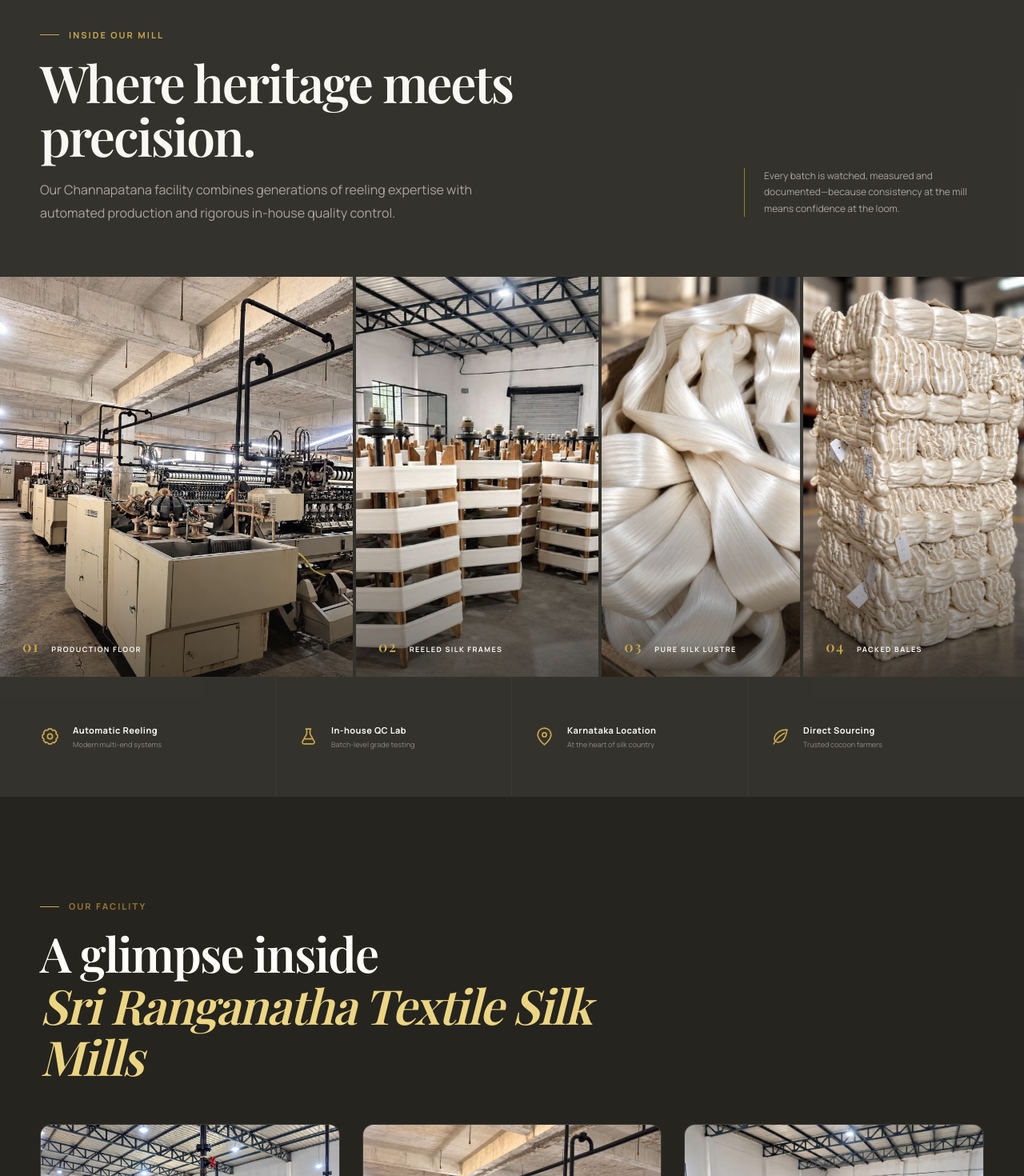
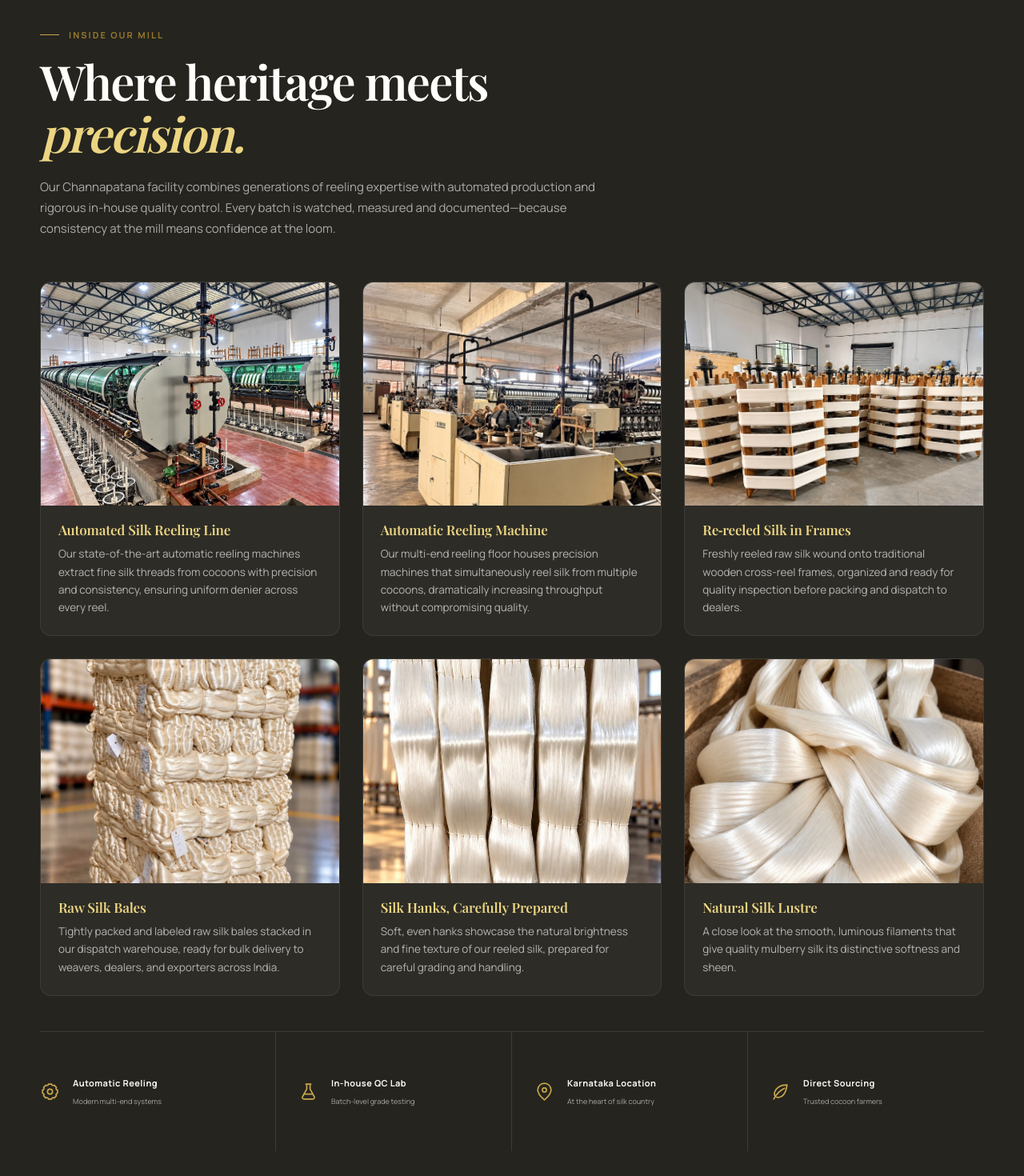
Before and after one commit to ayushgowdamj/SRTSM, a React (Vite) app: page / in a window 1280 px wide. Shown: the part 7000-8470 px from the top of the page at 80% size. Built offline with nearby package versions, Linux system fonts and the light colour scheme; a web font is replaced by a local one.

Commit message:
feat: integrate silk photos into mill gallery

```diff
--- a/src/App.tsx
+++ b/src/App.tsx
@@ -427,29 +427,12 @@
           <span className="mill-arrival__word">SRTSM</span>
         </section>
 
-        <section id="factory" className="factory section">
-          <div className="container factory__heading">
-            <SectionTitle eyebrow="Inside our mill" title="Where heritage meets precision." intro="Our Channapatana facility combines generations of reeling expertise with automated production and rigorous in-house quality control." />
-            <p className="factory__aside">Every batch is watched, measured and documented—because consistency at the mill means confidence at the loom.</p>
-          </div>
-          <div className="factory__gallery">
-            <figure className="factory__main"><img src={photos.productionFloor} alt="SRTSM silk production floor with reeling and winding machinery" loading="lazy" /><figcaption><span>01</span> Production floor</figcaption></figure>
-            <figure><img src={photos.finishedSilkReels} alt="Traditional wooden reeling charkhas with precision wound raw silk" loading="lazy" /><figcaption><span>02</span> Reeled silk frames</figcaption></figure>
-            <figure><img src={photos.rawSilkLustre} alt="Lustrous pure mulberry raw silk skein bundle with natural sheen" loading="lazy" /><figcaption><span>03</span> Pure silk lustre</figcaption></figure>
-            <figure><img src={photos.silkBales} alt="Packed SRTSM silk bales ready for dispatch" loading="lazy" /><figcaption><span>04</span> Packed bales</figcaption></figure>
-          </div>
-          <div className="container factory__features">
-            {factoryFeatures.map(([icon, title, text]) => <div key={title}><Icon name={icon as IconName} size={25} /><span><strong>{title}</strong><small>{text}</small></span></div>)}
-          </div>
-        </section>
-
-
-        {/* ─────── PHOTO GALLERY ─────── */}
-        <section className="photo-gallery section" aria-label="SRTSM Factory Photo Gallery">
+        <section id="factory" className="photo-gallery section" aria-label="Inside our mill">
           <div className="container">
             <div className="section-label-row">
-              <span className="eyebrow">Our Facility</span>
-              <h2 className="gallery-heading">A glimpse inside<br /><em>Sri Ranganatha Textile Silk Mills</em></h2>
+              <span className="eyebrow">Inside our mill</span>
+              <h2 className="gallery-heading">Where heritage meets<br /><em>precision.</em></h2>
+              <p className="gallery-intro">Our Channapatana facility combines generations of reeling expertise with automated production and rigorous in-house quality control. Every batch is watched, measured and documented—because consistency at the mill means confidence at the loom.</p>
             </div>
             <div className="photo-gallery__grid">
 
@@ -493,8 +476,30 @@
                 </figcaption>
               </figure>
 
+              <figure className="photo-gallery__item">
+                <div className="photo-gallery__img-wrap">
+                  <img src={silkHanks} alt="Fine white silk hanks hanging in the mill, ready for inspection" loading="lazy" />
+                </div>
+                <figcaption>
+                  <strong>Silk Hanks, Carefully Prepared</strong>
+                  <p>Soft, even hanks showcase the natural brightness and fine texture of our reeled silk, prepared for careful grading and handling.</p>
+                </figcaption>
+              </figure>
+
+              <figure className="photo-gallery__item">
+                <div className="photo-gallery__img-wrap">
+                  <img src={rawSilkLustre} alt="Glossy strands of pure raw silk gathered in a wooden tray" loading="lazy" />
+                </div>
+                <figcaption>
+                  <strong>Natural Silk Lustre</strong>
+                  <p>A close look at the smooth, luminous filaments that give quality mulberry silk its distinctive softness and sheen.</p>
+                </figcaption>
+              </figure>
+
             </div>
-            <p className="photo-gallery__note">More photos coming soon. Send us an inquiry to schedule a factory visit.</p>
+            <div className="factory__features">
+              {factoryFeatures.map(([icon, title, text]) => <div key={title}><Icon name={icon as IconName} size={25} /><span><strong>{title}</strong><small>{text}</small></span></div>)}
+            </div>
           </div>
         </section>
 
--- a/src/index.css
+++ b/src/index.css
@@ -575,6 +575,7 @@
   max-width: 700px;
 }
 .gallery-heading em { color: #ecd582; font-style: italic; font-weight: inherit; }
+.gallery-intro { max-width: 720px; margin: 22px 0 0; color: rgba(255,255,255,.62); font-size: 15px; line-height: 1.75; }
 
 .photo-gallery__grid {
   display: grid;
@@ -651,6 +652,11 @@
   letter-spacing: .04em;
 }
 
+.photo-gallery .factory__features { margin-top: 44px; border-top: 1px solid #3d3b34; }
+.photo-gallery .factory__features > div { min-height: 120px; }
+.photo-gallery .factory__features strong { display: block; color: var(--cream); font-size: 11px; }
+.photo-gallery .factory__features small { display: block; margin-top: 5px; color: #aaa69d; font-size: 9px; }
+
 @media (max-width: 900px) {
   .photo-gallery__grid { grid-template-columns: repeat(2, 1fr); gap: 18px; }
   .photo-gallery__item:last-child:nth-child(3n+1) { grid-column: auto; }
```
